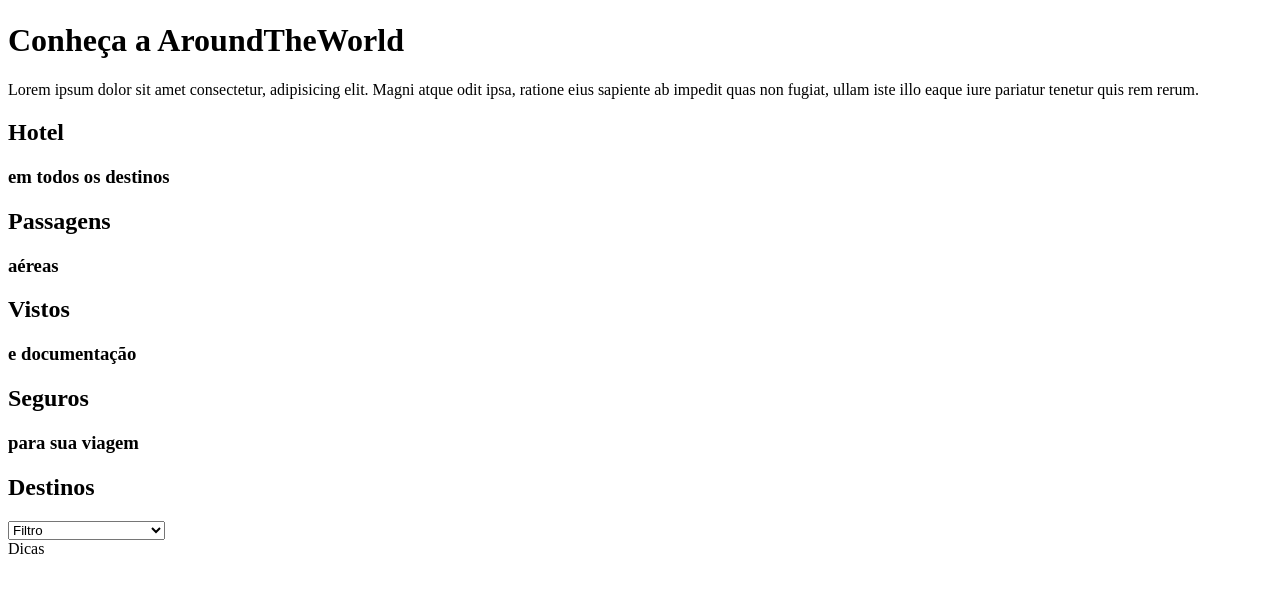
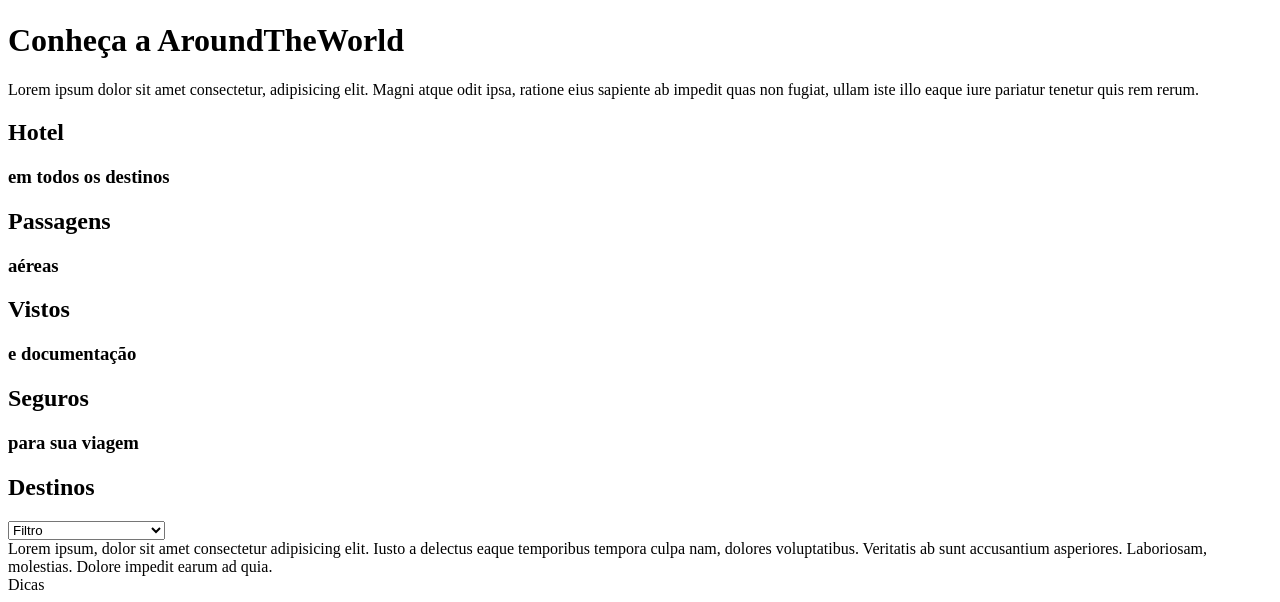
Before and after one commit to AnaLuizaMarques/desafio-pagina-web, a plain HTML site: page pagina-principal/index.html in a window 1280 px wide. Shown: the part 817-1419 px from the top of the page. Before the commit the page ends 1383 px from the top, so only its background shows below. Drawn offline with Linux system fonts and the light colour scheme.

Commit message:
adicionando divs, imagens e seletor

```diff
--- a/pagina-principal/index.html
+++ b/pagina-principal/index.html
@@ -65,7 +65,7 @@
 						<option value="nacionais">Viagens Nacionais</option>
 					</select>
 				</div>
-				<div id="destinos-nacionais"></div>
+				<div id="destinos-nacionais">Lorem ipsum, dolor sit amet consectetur adipisicing elit. Iusto a delectus eaque temporibus tempora culpa nam, dolores voluptatibus. Veritatis ab sunt accusantium asperiores. Laboriosam, molestias. Dolore impedit earum ad quia.</div>
 				<div id="destinos-internacionais"></div>
 			</div>
 			<div id="dicas">
```
